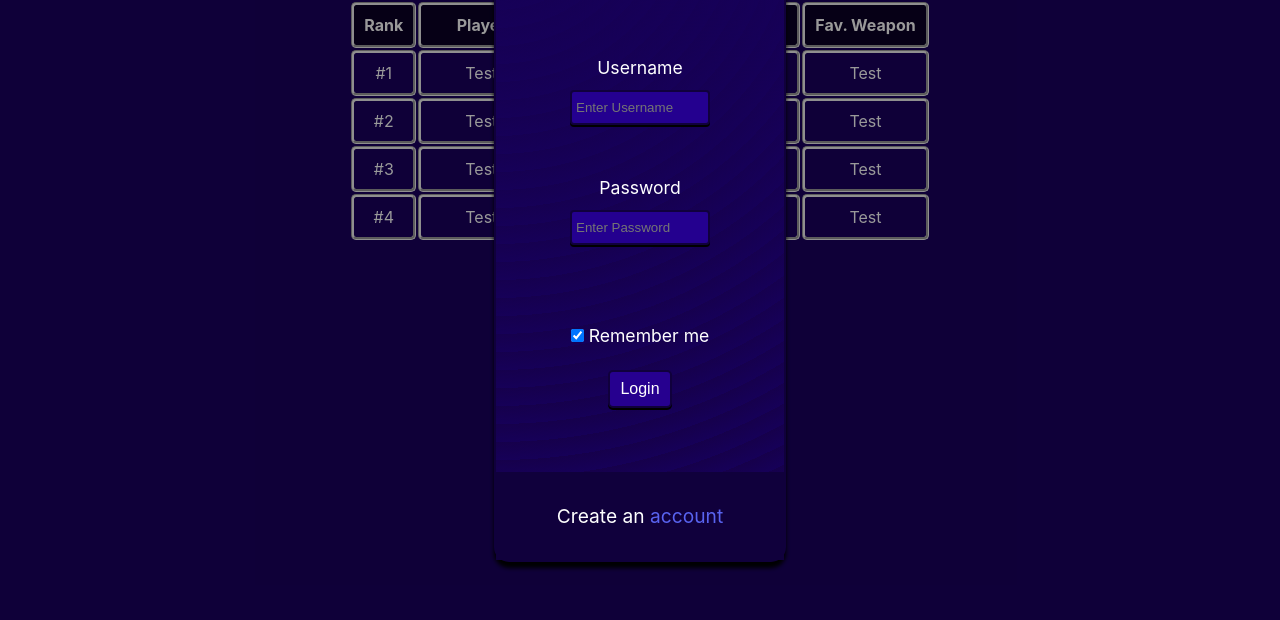
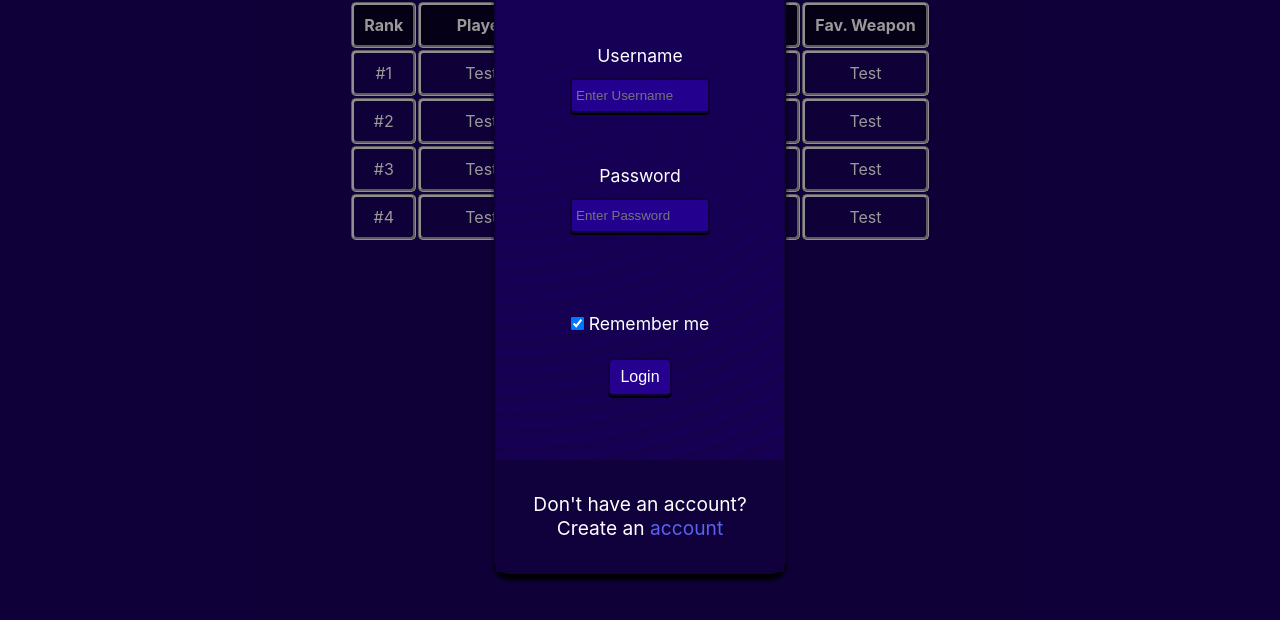
Before and after one commit to ovirtanen0/scrum-projekti, a plain HTML site: page FRONTEND/index.html in a window 1280 px wide. Both pictures are taken after a click on the button "Login". Shown: the part 178-798 px from the top of the page. Drawn offline with Linux system fonts and the light colour scheme.

Commit message:
mini text update

```diff
--- a/FRONTEND/index.html
+++ b/FRONTEND/index.html
@@ -76,7 +76,7 @@
             </div>
 
             <div class="modal-container" style="background-color:#10003c">
-                <span class="signup">Create an <a onclick="modalChange()" href="#">account</a></span>
+                <span class="signup">Don't have an account? Create an <a onclick="modalChange()" href="#">account</a></span>
             </div>
         </form>
     </div>
```
